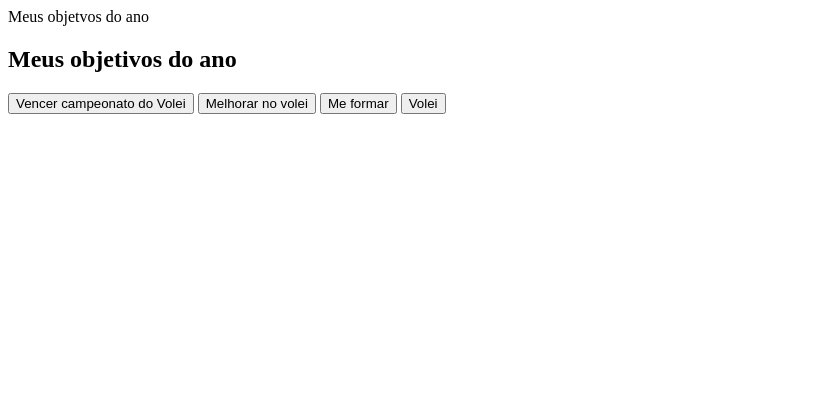
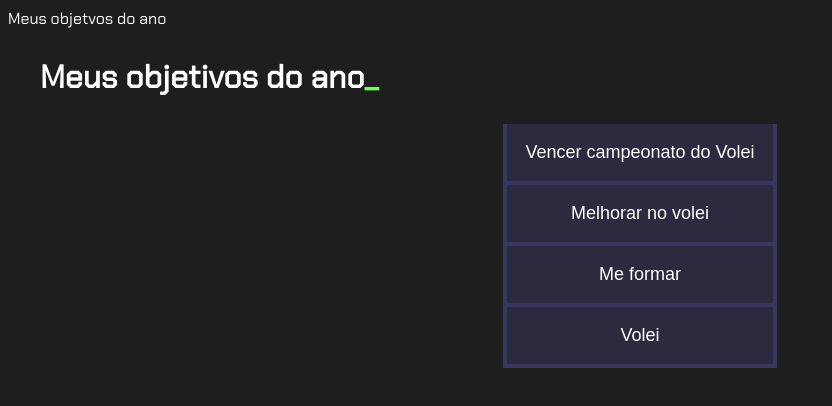
Before and after one commit to DanielScmk/3C, a plain HTML site: page index.html in a window 1280 px wide. Shown: the whole page, without its empty margins (0-832 px from the left). Drawn offline with Linux system fonts and the light colour scheme.

Commit message:
Add files via upload

```diff
--- a/index.html
+++ b/index.html
@@ -8,7 +8,7 @@
 </head>
 <body>
     <section class="conteudo-principal">
-        <h2 class="titulo-principal">Meus objetivos do ano</h2>
+        <h2 class="titulo-principal">Meus objetivos do ano<span>_</span></h2>
         <div class="botoes">
             <button class="botao"> Vencer campeonato do Volei</button>
             <button class="botao">Melhorar no volei</button>
--- a/style.css
+++ b/style.css
@@ -1,3 +1,4 @@
+@import url('https://fonts.googleapis.com/css2?family=Chakra+Petch&display=swap');
 :root{
     --cor-de-fundo: #1e1e1e;
     --verde: #6FFF57;
@@ -6,3 +7,50 @@
     --botao-inativo: rgba(58,55,94,0.5);
     --texto-fundo: rgba(58,55,94,0.3);
 }
+
+body{
+    background-color: var(--cor-de-fundo);
+    color: var(--branco);
+    font-family: "Chakra Petch", sans-serif;
+}
+
+.conteudo-principal {
+    display: flex;
+    flex-direction: column;
+    justify-content: center;
+    align-items: center;
+    max-width: 1200px;
+    width: 100%;
+    margin: 0 auto ;
+}
+.titulo-principal{
+    text-align: left;
+    width: 100%;
+    font-size: 32px;
+}
+.titulo-principal span {
+    color: var(--verde);
+}
+
+.botao{
+    font-family: "Crakra Petch" sans-serif;
+    background-color: var(--botao-inativo);
+    color: var(--branco);
+    display: flex;
+    justify-content: center;
+    padding: 1em;
+    font-size: 18px;
+    align-items: center;
+    width: 100%;
+    border-bottom: 4px solid var(--botao-ativo);
+    border-left: 4px solid var(--botao-ativo);
+    border-right: 4px solid var(--botao-ativo);
+    border-top:none;
+}
+
+@media screen and (min-widht: 768px){
+    .botoes{
+        display: flex;
+    }
+
+}
```
